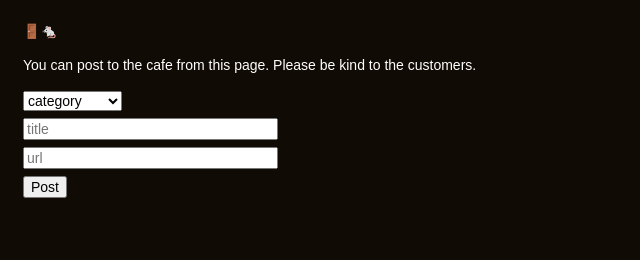
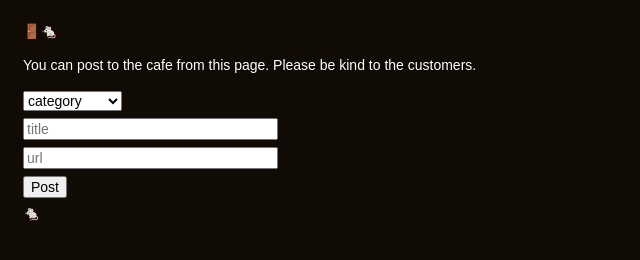
Before and after one commit to et0and/bantsu.cafe, a website: page public/kitchen.html in a window 1280 px wide. Shown: the full height of the page, 0-640 px from the left. Drawn offline with Linux system fonts and the light colour scheme.

Commit message:
new mouse

```diff
--- a/public/kitchen.html
+++ b/public/kitchen.html
@@ -46,6 +46,8 @@
 
                 <input type="submit" value="Post" />
             </form>
+
+            <p>🐁</p>
         </main>
     </body>
 </html>
```
